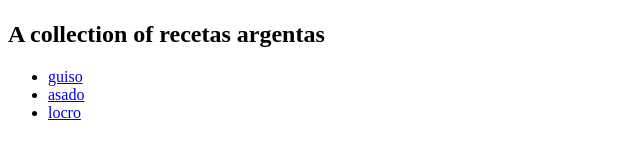
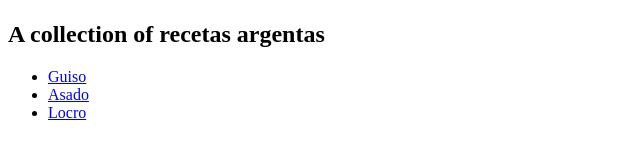
Before and after one commit to daviddelauba/odin-recipes, a plain HTML site: page index.html in a window 1280 px wide. Shown: the part 383-542 px from the top of the page, 0-640 px from the left. Drawn offline with Linux system fonts and the light colour scheme.

Commit message:
Change capitalization of items on the list.

```diff
--- a/index.html
+++ b/index.html
@@ -10,9 +10,9 @@
     alt="El enano bostero">
     <h2>A collection of recetas argentas</h2>
     <ul>
-      <li><a href="./recipes/guiso.html">guiso</a></li>
-      <li><a href="./recipes/asado.html">asado</a></li>
-      <li><a href="./recipes/locro.html">locro</a></li>
+      <li><a href="./recipes/guiso.html">Guiso</a></li>
+      <li><a href="./recipes/asado.html">Asado</a></li>
+      <li><a href="./recipes/locro.html">Locro</a></li>
     </ul>
     <p></p>
     <p></p>
```
